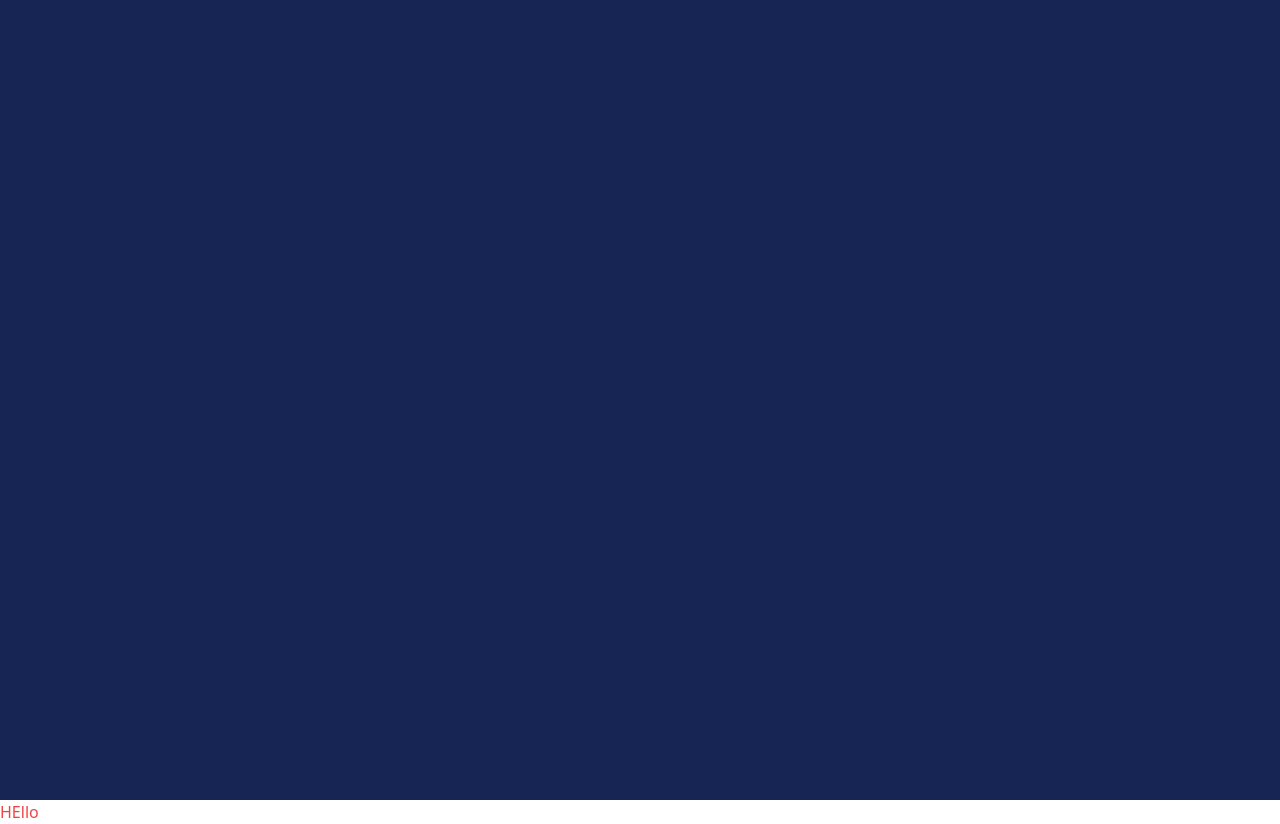
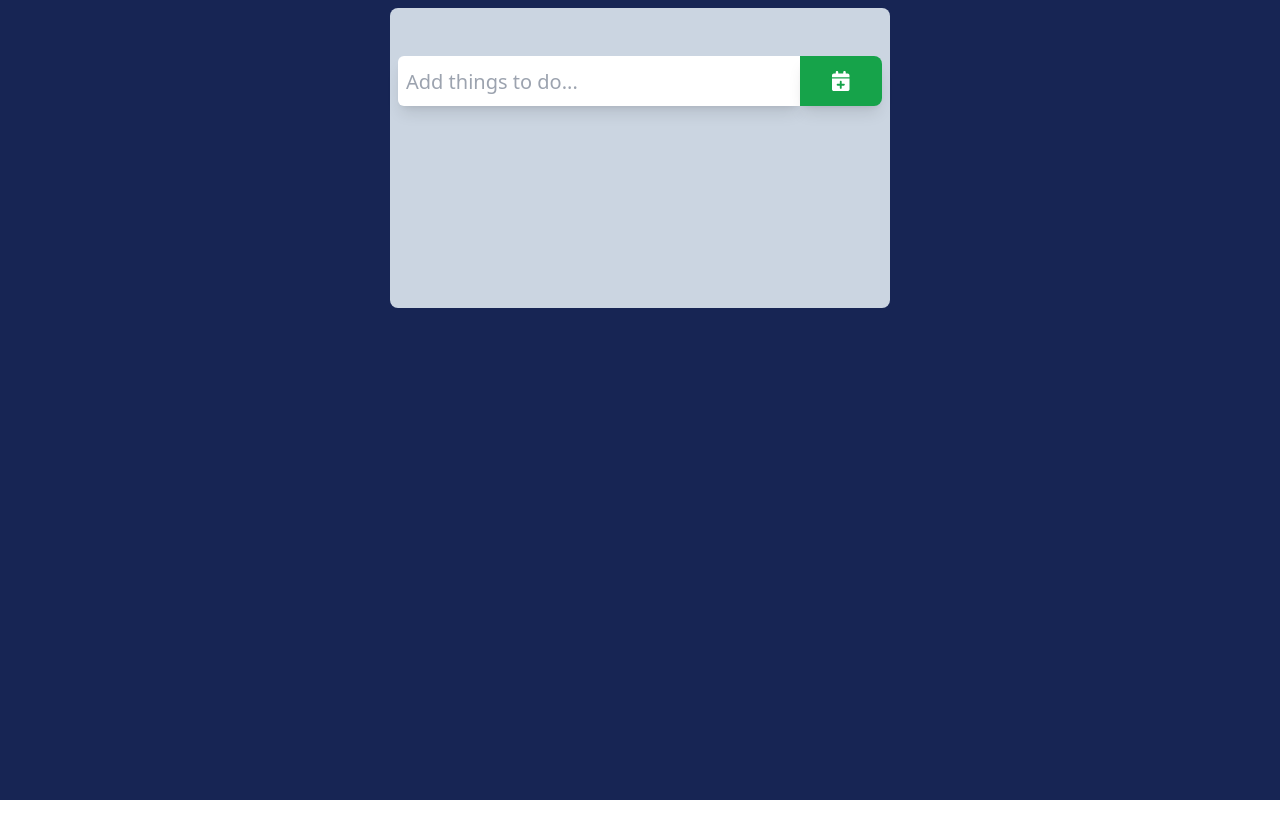
Before and after one commit to HumbleBoyy/CRUD-React, a React (Create React App) app: page / in a window 1280 px wide. After the commit the page ends 800 px from the top, so only its background shows below. Built offline with nearby package versions, Linux system fonts and the light colour scheme.

Commit message:
New Commit

```diff
--- a/package.json
+++ b/package.json
@@ -3,6 +3,9 @@
   "version": "0.1.0",
   "private": true,
   "dependencies": {
+    "@fortawesome/fontawesome-svg-core": "^6.7.2",
+    "@fortawesome/free-solid-svg-icons": "^6.7.2",
+    "@fortawesome/react-fontawesome": "^0.2.2",
     "cra-template": "1.2.0",
     "react": "^19.0.0",
     "react-dom": "^19.0.0",
--- a/src/App.js
+++ b/src/App.js
@@ -5,7 +5,6 @@ const App = () => {
   return (
     <div>
       <Main/>
-      <h2 className='text-red-500'>HEllo</h2>
     </div>
   )
 }
--- a/src/Components/Button/Button.js
+++ b/src/Components/Button/Button.js
@@ -1,10 +1,10 @@
 import React from 'react'
 
-const Button = () => {
+const Button = ({icon, type}) => {
   return (
-    <div>
-
-    </div>
+    <>
+      <button type={type} className='w-[100px] h-[50px] text-white text-[20px] shadow-lg bg-green-600 rounded-r-lg'>{icon}</button>
+    </>
   )
 }
 
--- /dev/null
+++ b/src/Components/Form/Form.js
@@ -0,0 +1,15 @@
+import React from 'react'
+import Button from '../Button/Button'
+import { FontAwesomeIcon } from '@fortawesome/react-fontawesome'
+import { faCalendarPlus } from '@fortawesome/free-solid-svg-icons'
+
+const Form = () => {
+  return (
+    <form className='flex items-center justify-center mt-10 p-2'>
+      <input name='task' type="text" placeholder="Add things to do..." className='w-[100%] h-[50px] p-2 text-[20px] shadow-lg rounded-l-md outline-none'/>
+      <Button type={"submit"} icon={<FontAwesomeIcon icon={faCalendarPlus} />}/>
+    </form>
+  )
+}
+
+export default Form
--- a/src/Components/Main/Main.js
+++ b/src/Components/Main/Main.js
@@ -1,9 +1,12 @@
 import React from 'react'
+import Form from '../Form/Form'
 
 const Main = () => {
   return (
-    <div className='bg-blue-950 h-[100vh]'>
-
+    <div className='bg-blue-950 h-[100vh] flex justify-center'>
+      <div className='w-[500px] bg-slate-300 h-[300px] mt-2 rounded-lg'>
+        <Form/>
+      </div>
     </div>
   )
 }
```
Also changed, not shown: 1 other file (tests, documents, lock files or other folders).
